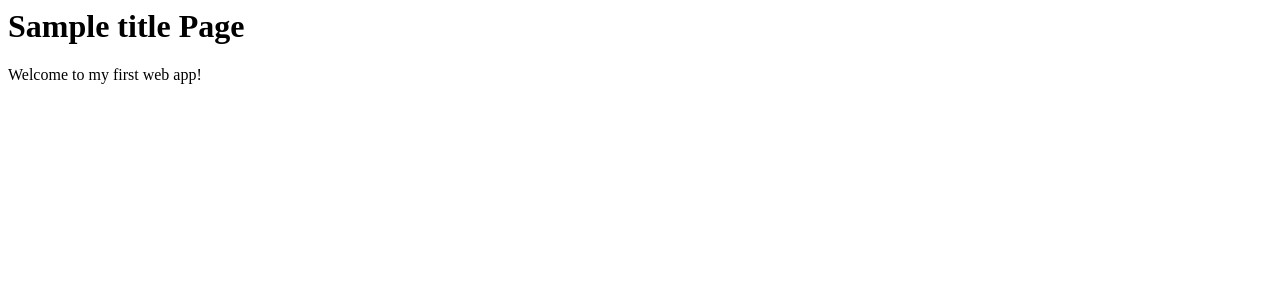
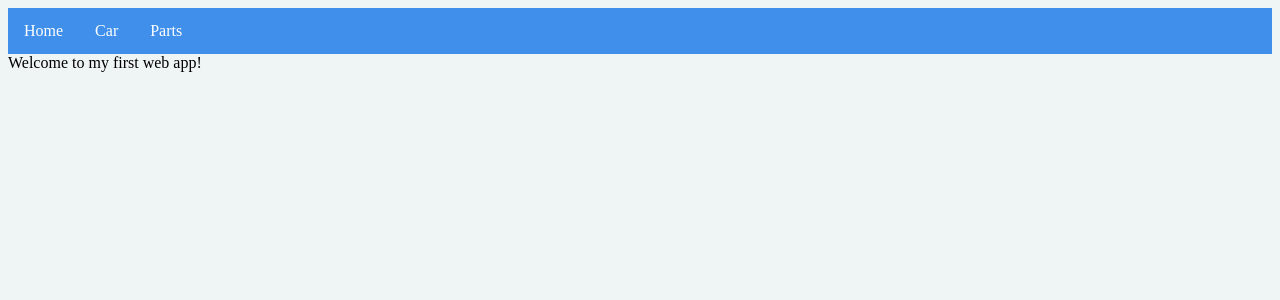
Before and after one commit to zedz65/myproject, a Python web app: template application/templates/home.html in a window 1280 px wide. Shown: the top 300 px of the page. Run offline with Jinja, Linux system fonts and the light colour scheme; the template is opened without the code that fills it: most values are stand-ins (such as "Sample title", 1, 10 or a date in 2020).

Commit message:
added links to layout

```diff
--- a/application/templates/car.html
+++ b/application/templates/car.html
@@ -0,0 +1,4 @@
+{% extends "layout.html" %}
+{% block body_content %}
+    <p1> Please enter car details: </p1>
+{% endblock %}
--- a/application/templates/layout.html
+++ b/application/templates/layout.html
@@ -1,9 +1,62 @@
 <html>
+
 <head>
-<title>{{ title }} - Page</title>
+<style>
+ul {
+    list-style-type: none;
+    margin: 0;
+    padding: 0;
+    overflow: hidden;
+    background-color: rgb(64, 144, 235);
+}
+
+li {
+    float: left;
+}
+
+li a {
+    display: block;
+    color: white;
+    text-align: center;
+    padding: 14px 16px;
+    text-decoration: none;
+    }
+
+li a:hover {
+    background-color: #333;
+    }
+
+
+.active {
+  background-color: #111;
+}
+
+</style>
+
+<title> {{ title }} </title>
 </head>
-<body>
-<h1>{{  title  }} Page</h1>
-{% block body_content %}{% endblock %}
+
+
+<body style="background-color:rgb(239, 244, 245);">
+<ul>
+<div class=navbar>
+
+        <li><a href="{{ url_for('home') }}">Home</a></li>
+        <li><a href="{{ url_for('car') }}">Car</a></li>
+        <li><a href="{{ url_for('parts') }}">Parts</a></li>
+
+
+
+    </ul>
+
+
+</div>
+{% block body_content %}
+
+
+
+
+{% endblock body_content %}
 </body>
+
 </html>
--- a/application/templates/parts.html
+++ b/application/templates/parts.html
@@ -0,0 +1,4 @@
+{% extends "layout.html" %}
+{% block body_content %}
+    <p1> select the parts you require for your vehicle: </p1>
+{% endblock %}
```
Also changed, not shown: application/routes.py (+8 -0 lines).
